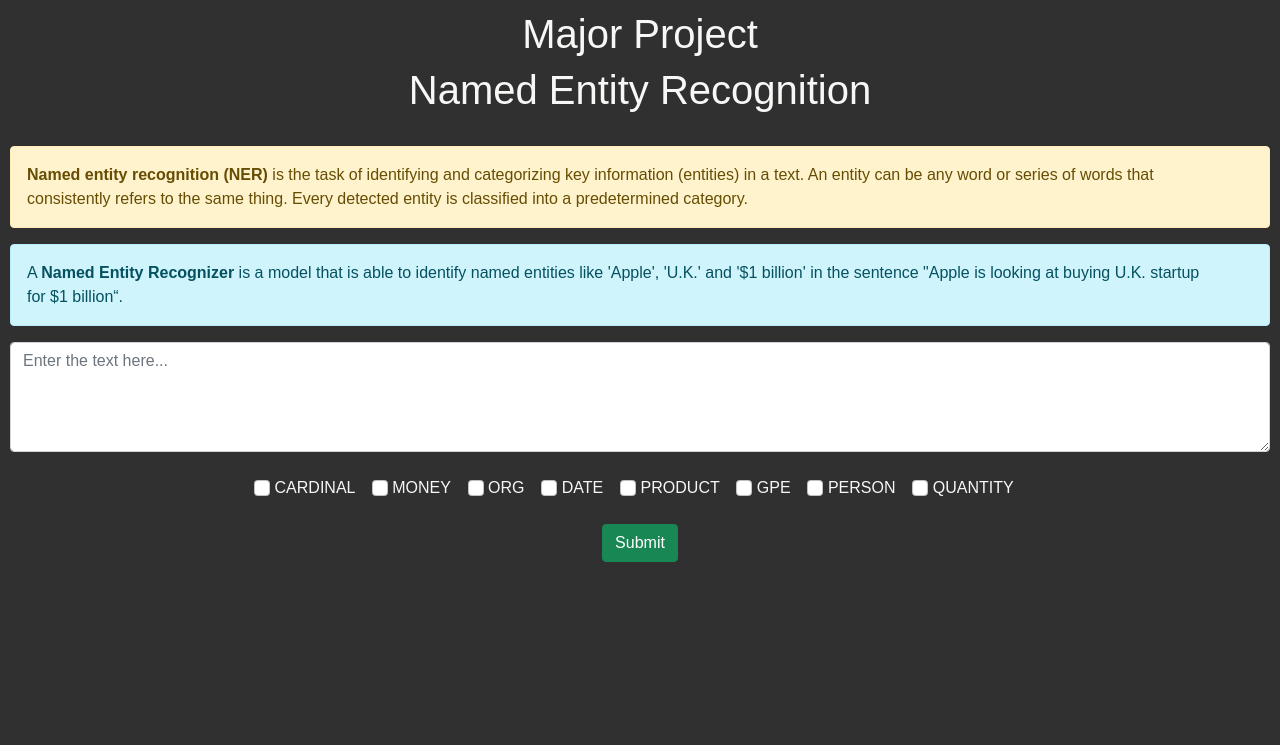
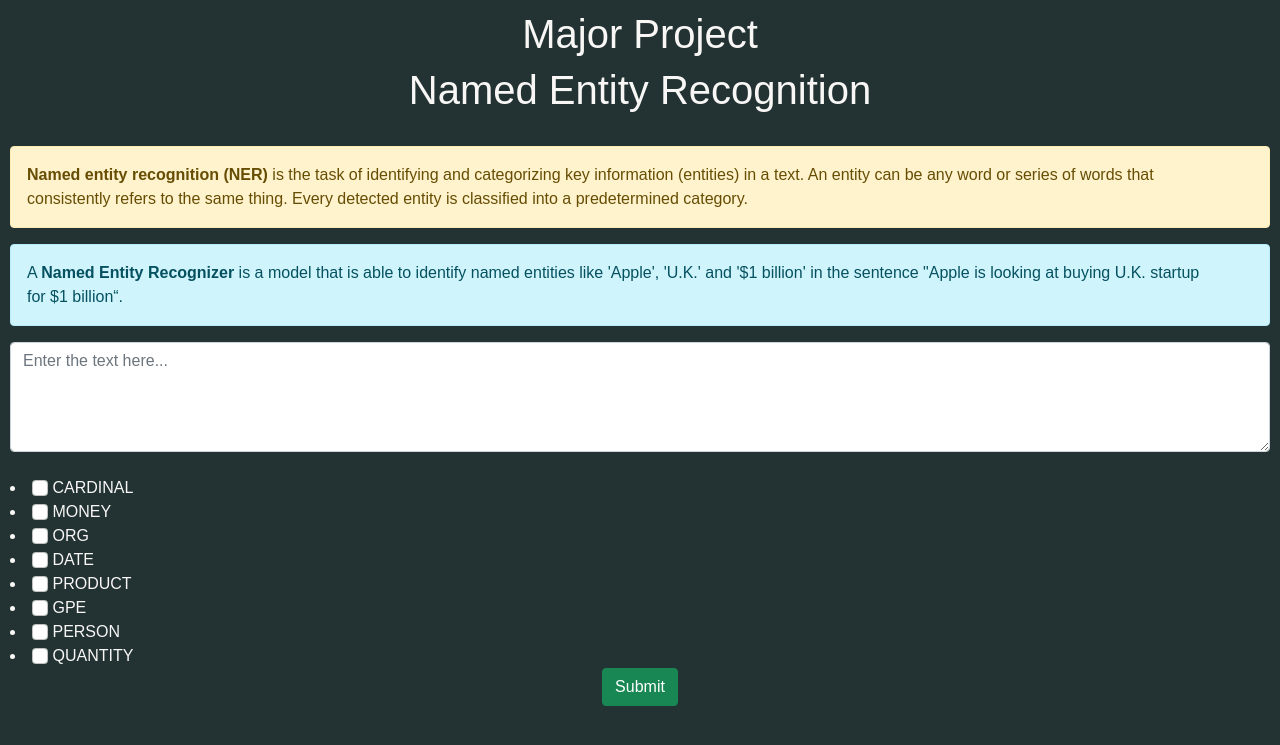
Before and after one commit to bhatiaharshit07/named-entity-recognition-django-webapp, a Django app: page / in a window 1280 px wide. Shown: the top 745 px of the page. Run offline with Django 3.2, Linux system fonts and the light colour scheme.

Commit message:
updated homepage layout

```diff
--- a/NER/static/home.css
+++ b/NER/static/home.css
@@ -1,5 +1,8 @@
+.hello{
+    background-color: burlywood;
+}
 body{
-    background-color: #303030;
+    background-color: #233333;
     padding: 10px;
     color: rgb(248, 247, 246);
     font-family:  sans-serif;
--- a/NER/templates/home.html
+++ b/NER/templates/home.html
@@ -24,43 +24,56 @@
     <div class="alert alert-info alert-dismissible fade show" role="alert">
         A <strong>Named Entity Recognizer</strong> is a model that is able to identify named entities like 'Apple', 'U.K.' and '$1 billion' in the sentence "Apple is looking at buying U.K. startup for $1 billion“.
     </div>
+
     <form action="{% url 'result' %}" method="post" id="usrform">
         {% csrf_token %}
         <div class="input-group">
             <textarea class="form-control" rows ="4" name="input_text" placeholder="Enter the text here..." required aria-label="With textarea"></textarea>
         </div>
         <br>
-        <div class="text-center">
+        <div class="">
+            <div class="">
+                <li>
                 <input class="form-check-input" type="checkbox" value="CARDINAL" id="CARDINAL", name="check">
                 <label class="form-check-label" for="CARDINAL">CARDINAL &ensp;</label>
-
-
+                </li>
+                <li>
                 <input class="form-check-input" type="checkbox" value="MONEY" id="MONEY", name="check">
                 <label class="form-check-label" for="MONEY">MONEY &ensp;</label>
-
-
+                </li>
+                <li>
                 <input class="form-check-input" type="checkbox" value="ORG" id="ORG", name="check">
                 <label class="form-check-label" for="ORG">ORG &ensp;</label>
-
+                </li>
+                <li>
                 <input class="form-check-input" type="checkbox" value="DATE" id="DATE", name="check">
                 <label class="form-check-label" for="DATE">DATE &ensp;</label>
-
+                </li>
+            </div>
+            <div class="">
+                <li>
                 <input class="form-check-input" type="checkbox" value="PRODUCT" id="PRODUCT", name="check">
                 <label class="form-check-label" for="PRODUCT">PRODUCT &ensp;</label>
-
+                </li>
+                <li>
                 <input class="form-check-input" type="checkbox" value="GPE" id="GPE", name="check">
                 <label class="form-check-label" for="GPE">GPE &ensp;</label>
-
+                </li>
+                <li>
                 <input class="form-check-input" type="checkbox" value="PERSON" id="PERSON", name="check">
                 <label class="form-check-label" for="PERSON">PERSON &ensp;</label>
-
+                </li>
+                <li>
                 <input class="form-check-input" type="checkbox" value="QUANTITY" id="QUANTITY", name="check">
                 <label class="form-check-label" for="QUANTITY">QUANTITY &ensp;</label>
-            <br><br>
+                </li>
             </div>
+        </div>
+
         <div class="text-center">
             <button type="submit" class="btn btn-success" >Submit</button>
         </div>
+
     </form>
 </body>
 </html>
```
Lines whose indentation alone changed are shown as unchanged.
